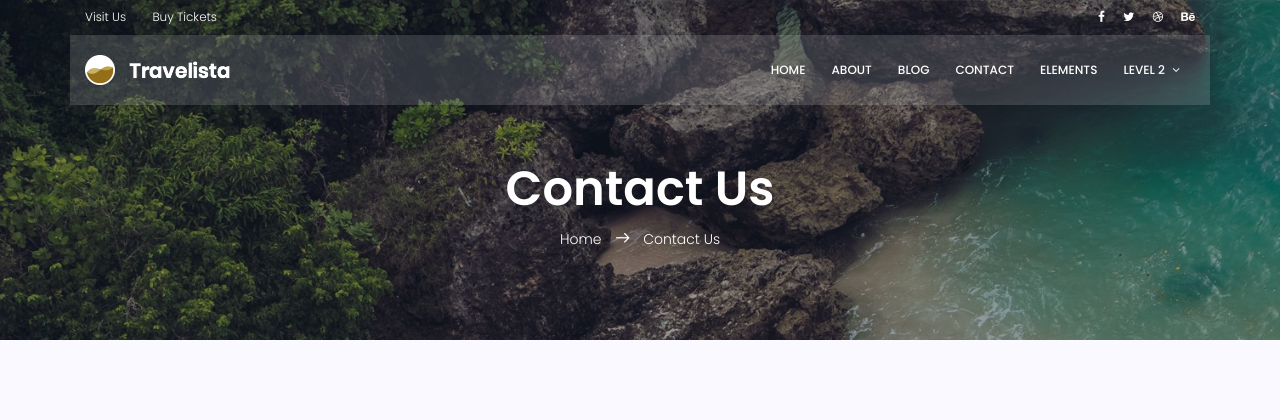
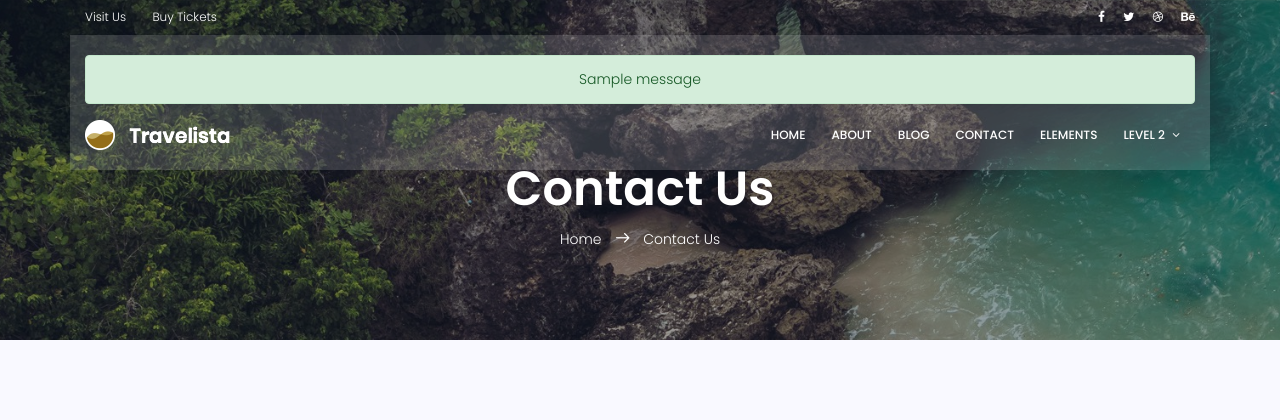
Before and after one commit to mrrahbarnia/Django_course, a Django app: page /contact in a window 1280 px wide. Shown: the top 420 px of the page. Run offline with Django 3.2, Linux system fonts and the light colour scheme; tables that the repository leaves empty hold one stand-in row (values such as "Sample post"); one stand-in notice (Sample message) is shown; some libraries are stand-ins or nearby versions.

Commit message:
set the name field of contactform as an Unknown prson,set subject field as optional by putting required=False in it,made messages.html and set it as a pop up notification in base.html

```diff
--- a/templates/base.html
+++ b/templates/base.html
@@ -56,6 +56,7 @@
             </div>
         </div>
         <div class="container main-menu">
+            {% include 'messages.html' %}
             <div class="row align-items-center justify-content-between d-flex">
                 <div id="logo">
                     <a href="{% url 'website:index'%}"><img src="img/logo.png" alt="" title="" /></a>
--- /dev/null
+++ b/templates/messages.html
@@ -0,0 +1,13 @@
+{% if messages %}
+<ul class="messages">
+    {% for message in messages %}
+    <div class="text-center">
+        <div classs="container p-5">
+            <div class="alert alert-success" role="alert">
+                {{ message }}
+            </div>
+        </div>
+    </div>
+    {% endfor %}
+</ul>
+{% endif %}
--- a/templates/website/contact.html
+++ b/templates/website/contact.html
@@ -74,7 +74,7 @@
 
 							<input name="subject" placeholder="Enter subject" onfocus="this.placeholder = ''"
 								onblur="this.placeholder = 'Enter subject'" class="common-input mb-20 form-control"
-								required="" type="text">
+								 type="text">
 						</div>
 						<div class="col-lg-6 form-group">
 							<textarea class="common-textarea form-control" name="message" placeholder="Enter Messege"
--- a/website/forms.py
+++ b/website/forms.py
@@ -1,12 +1,13 @@
-from django.forms import ModelForm
-from website.models import Contact,Newslettter
+from django import forms
+from website.models import Newslettter
 
-class ContactForm(ModelForm):
-    class Meta:
-        model = Contact
-        fields = "__all__"
+class ContactForm(forms.Form):
+    name = forms.CharField(max_length=255)
+    email = forms.EmailField()
+    subject = forms.CharField(required=False)
+    message = forms.CharField(widget=forms.Textarea)
 
-class NewsletterForm(ModelForm):
+class NewsletterForm(forms.ModelForm):
 
     class Meta:
         model = Newslettter
--- a/website/views.py
+++ b/website/views.py
@@ -1,4 +1,5 @@
-from django.shortcuts import render,HttpResponseRedirect,HttpResponse
+from django.shortcuts import render,HttpResponseRedirect
+from website.models import Contact
 from website.forms import ContactForm,NewsletterForm
 from django.contrib import messages
 
@@ -14,10 +15,13 @@ def contact_view(request):
     if request.method == 'POST':
         form = ContactForm(request.POST)
         if form.is_valid():
-            form.save()
-            messages.add_message(request,messages.SUCCESS,'Your message submitted successfully')
-        else:
-            messages.add_message(request,messages.ERROR,"your message didnt submit...try again")
+            i = Contact()
+            i.name = "Unknown"
+            i.email = form.cleaned_data['email']
+            i.subject = form.cleaned_data['subject']
+            i.message = form.cleaned_data['message']
+            i.save()
+            messages.success(request,'Your message submitted successfully')
     form = ContactForm()
     return render(request,'website/contact.html',{'form':form})
 
@@ -26,9 +30,7 @@ def news_letter(request):
         form = NewsletterForm(request.POST)
         if form.is_valid():
             form.save()
-            messages.add_message(request,messages.SUCCESS,"your Email address was sent")
+            messages.success(request,"your Email address was sent")
             return HttpResponseRedirect("/")
-        else:
-            messages.add_message(request,messages.ERROR,"your Email address was not sent...try again")
     form = NewsletterForm()
     return render(request,"website/contact.html",{"form":form})
```
Also changed, not shown: media/blog/default_Zz9Q2xD.jpg (added), media/blog/feature-img1_ui35N85.jpg (added), media/blog/feature-img3_hFh1BRb.jpg (added).
